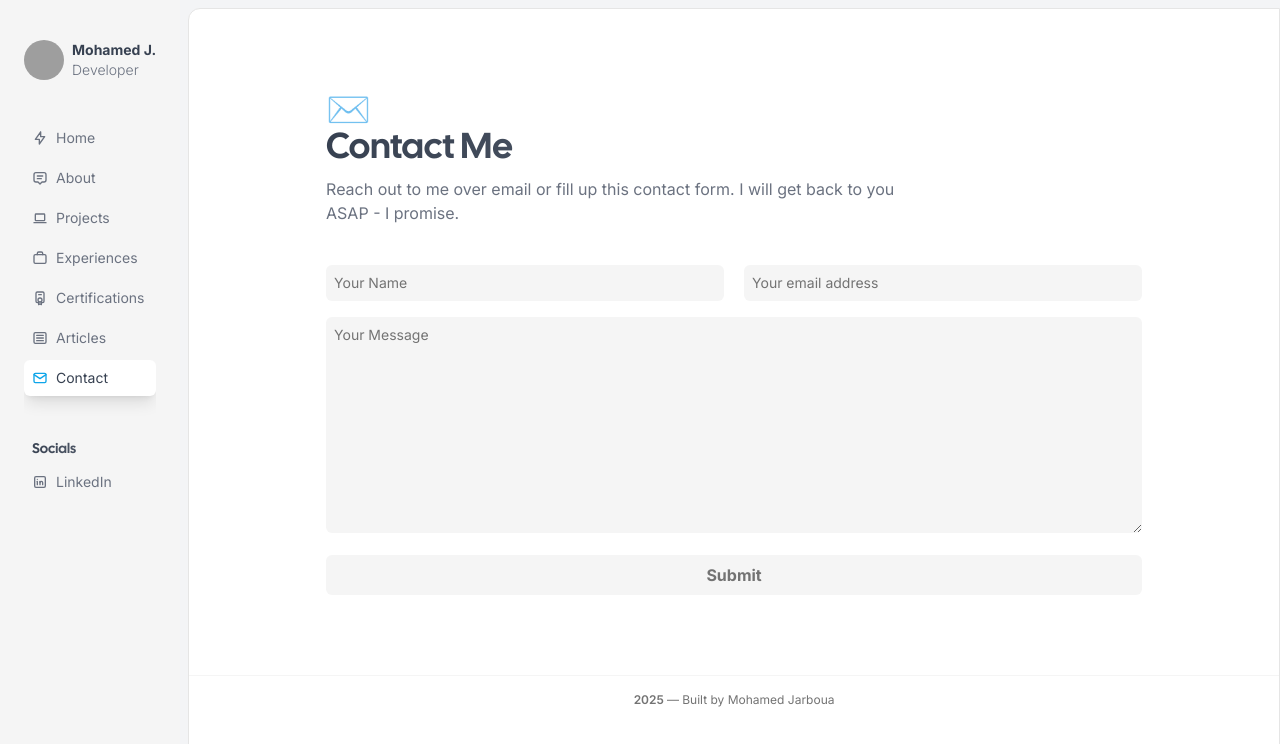
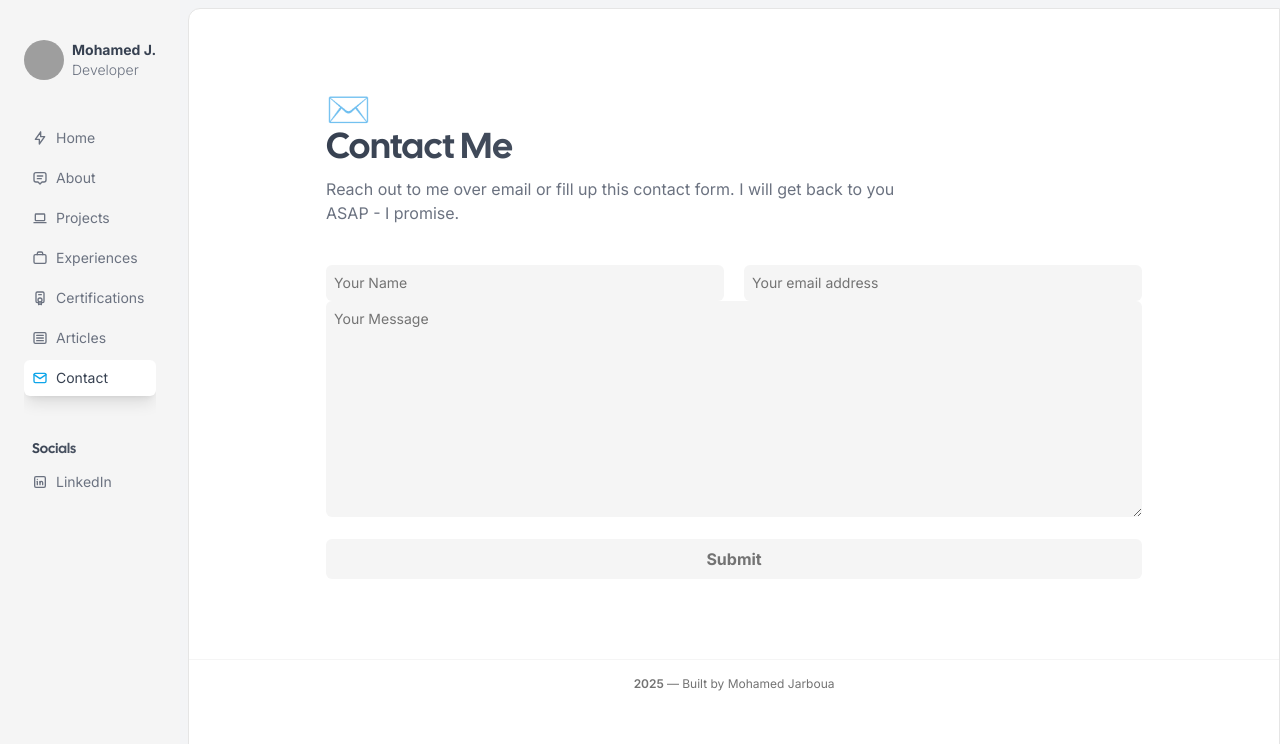
Before and after one commit to Mohamed-JJ/portfolio, a Next.js app: page /contact in a window 1280 px wide. Shown: the top 744 px of the page. Built offline with nearby package versions, Linux system fonts and the light colour scheme; grey boxes are pictures that could not be loaded.

Commit message:
Implement form validation error handling
Added error state management for form validation.

```diff
--- a/src/components/Contact.tsx
+++ b/src/components/Contact.tsx
@@ -9,6 +9,9 @@ const defaultFormState = {
 };
 export const Contact = () => {
   const [formData, setFormData] = useState(defaultFormState);
+  const [nameError, setNameError] = useState(false);
+  const [emailError, setEmailError] = useState(false);
+  const [messageError, setMessageError] = useState(false);
 
   const handleSubmit = (e: any) => {
     e.preventDefault();
@@ -16,6 +19,9 @@ export const Contact = () => {
     const template_id = process.env.NEXT_PUBLIC_TEMPLATE_ID;
     const key = process.env.NEXT_PUBLIC_PUBLIC_KEY;
     console.log("service id", service_id);
+    if (formData.name.length === 0) {
+      setNameError(true);
+    } if (formData.email.length === 0) {setEmailError(true);} if (formData.message.length === 0) {setMessageError(true);} if (nameError || messageError || emailError ) { return }
     emailjs.send(service_id!, template_id!, formData, key);
     // Write your submit logic here
     console.log(formData);
@@ -26,7 +32,7 @@ export const Contact = () => {
         <input
           type="text"
           placeholder="Your Name"
-          className="bg-neutral-100 dark:bg-gray-700 focus:outline-none focus:ring-2 focus:ring-neutral-200 dark:focus:ring-gray-500 px-2 py-2 rounded-md text-sm text-neutral-700 dark:text-gray-200 placeholder-neutral-500 dark:placeholder-gray-400 w-full"
+          className={`bg-neutral-100 dark:bg-gray-700 focus:outline-none focus:ring-2 focus:ring-neutral-200 dark:focus:ring-gray-500 px-2 py-2 rounded-md text-sm text-neutral-700 dark:text-gray-200 placeholder-neutral-500 dark:placeholder-gray-400 w-full ${nameError && 'text-red-400'}`}
           value={formData.name}
           onChange={(e) => {
             setFormData({
@@ -38,7 +44,7 @@ export const Contact = () => {
         <input
           type="email"
           placeholder="Your email address"
-          className="bg-neutral-100 dark:bg-gray-700 focus:outline-none focus:ring-2 focus:ring-neutral-200 dark:focus:ring-gray-500 px-2 py-2 rounded-md text-sm text-neutral-700 dark:text-gray-200 placeholder-neutral-500 dark:placeholder-gray-400 w-full"
+          className={`bg-neutral-100 dark:bg-gray-700 focus:outline-none focus:ring-2 focus:ring-neutral-200 dark:focus:ring-gray-500 px-2 py-2 rounded-md text-sm text-neutral-700 dark:text-gray-200 placeholder-neutral-500 dark:placeholder-gray-400 w-full ${emailError && 'text-red-400'}`}
           value={formData.email}
           onChange={(e) => {
             setFormData({
@@ -52,7 +58,7 @@ export const Contact = () => {
         <textarea
           placeholder="Your Message"
           rows={10}
-          className="bg-neutral-100 dark:bg-gray-700 focus:outline-none focus:ring-2 focus:ring-neutral-200 dark:focus:ring-gray-500 px-2 mt-4 py-2 rounded-md text-sm text-neutral-700 dark:text-gray-200 placeholder-neutral-500 dark:placeholder-gray-400 w-full"
+          className={`bg-neutral-100 dark:bg-gray-700 focus:outline-none focus:ring-2 focus:ring-neutral-200 dark:focus:ring-gray-500 px-2 py-2 rounded-md text-sm text-neutral-700 dark:text-gray-200 placeholder-neutral-500 dark:placeholder-gray-400 w-full ${messageError && 'text-red-400'}`}
           value={formData.message}
           onChange={(e) => {
             setFormData({
```
